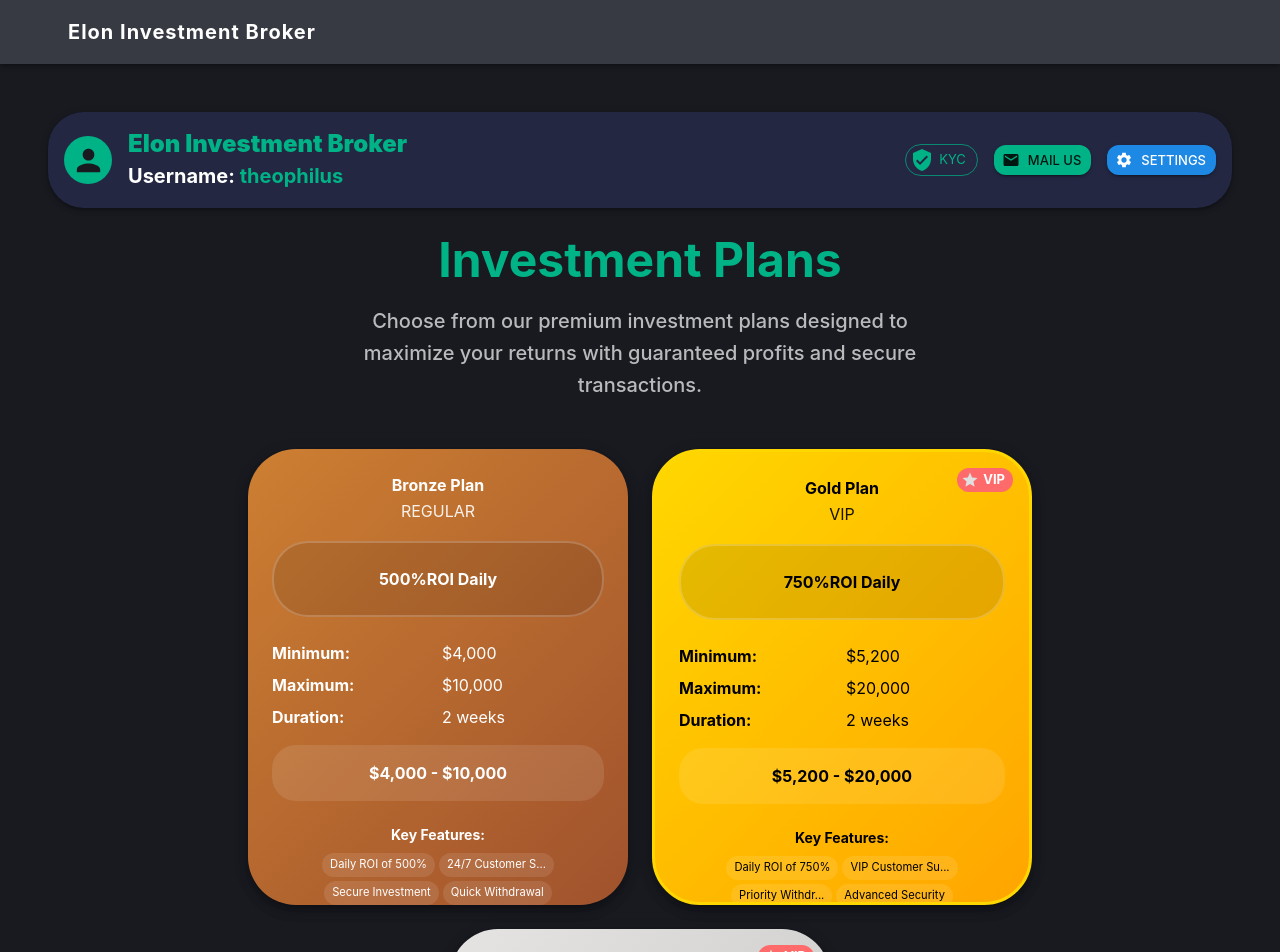
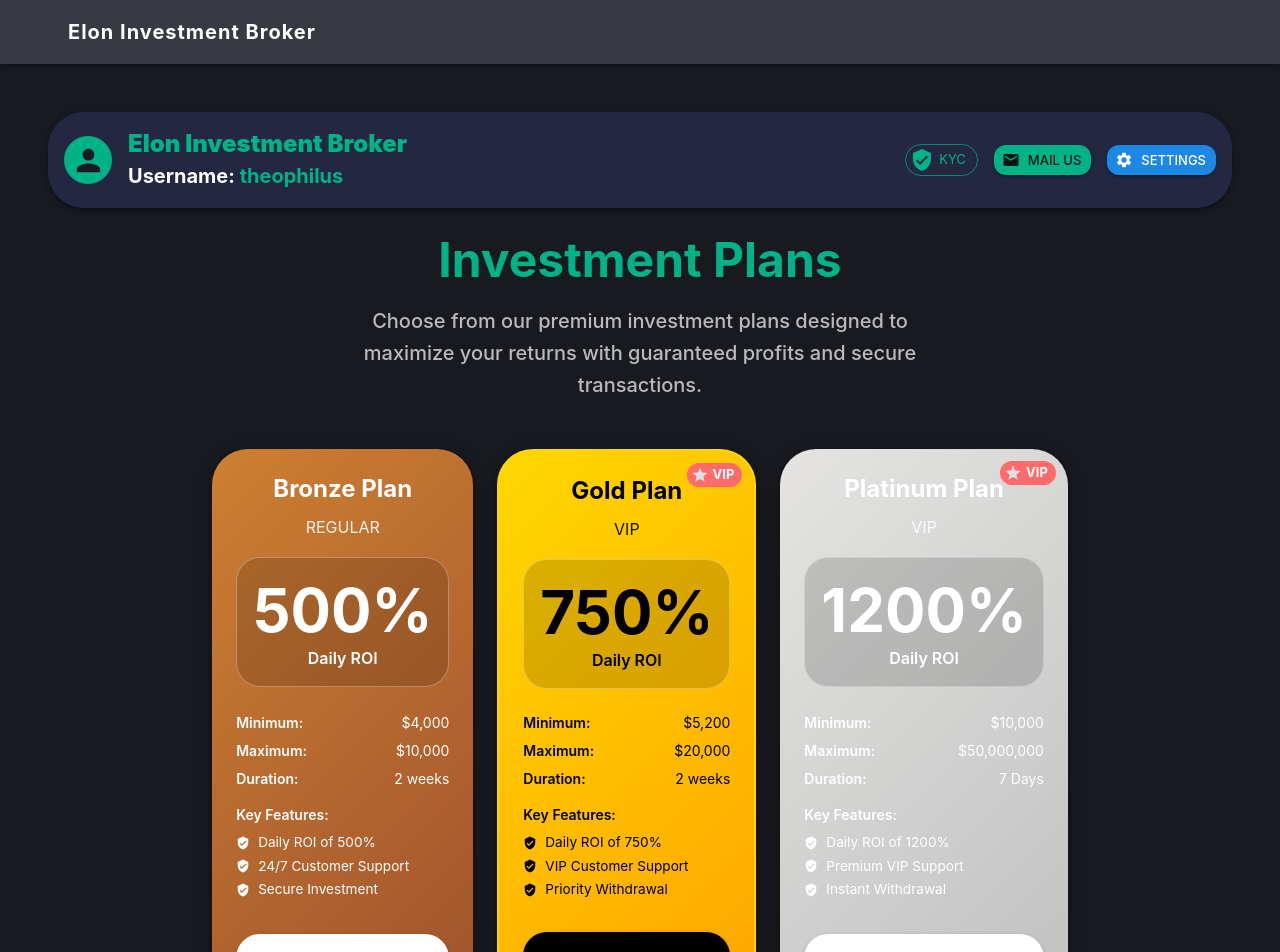
Before and after one commit to Diateck/crypto-forex-frontend-, a React (Vite) app: page /dashboard/buy-plan in a window 1280 px wide. Shown: the top 952 px of the page. Built offline with nearby package versions, Linux system fonts and the light colour scheme; sample sign-in values are in the browser's storage; some icons are missing.

Commit message:
Update BuyPlan.jsx

```diff
--- a/src/pages/BuyPlan.jsx
+++ b/src/pages/BuyPlan.jsx
@@ -191,24 +191,22 @@ export default function BuyPlan() {
         {/* Investment Plans */}
         <Grid container spacing={3} sx={{ mb: 8, justifyContent: 'center' }}>
           {investmentPlans.map((plan) => (
-            <Grid item xs={12} sm={6} lg={4} key={plan.id} sx={{ display: 'flex', justifyContent: 'center' }}>
+            <Grid item xs={12} sm={6} lg={4} key={plan.id}>
               <Card sx={{
-                width: '100%',
-                maxWidth: 380,
-                aspectRatio: '1/1.2',
+                height: '100%',
+                minHeight: 400,
+                maxHeight: 650,
                 position: 'relative',
                 background: plan.gradient,
                 color: plan.name === 'Gold Plan' ? '#000' : '#fff',
-                borderRadius: 4,
-                boxShadow: 8,
+                borderRadius: 3,
+                boxShadow: 6,
                 transition: 'transform 0.3s, boxShadow 0.3s',
                 '&:hover': {
-                  transform: 'translateY(-8px)',
-                  boxShadow: 16
+                  transform: 'translateY(-5px)',
+                  boxShadow: 12
                 },
-                border: plan.name === 'Gold Plan' ? '3px solid #FFD700' : 'none',
-                display: 'flex',
-                flexDirection: 'column'
+                border: plan.name === 'Gold Plan' ? '2px solid #FFD700' : 'none'
               }}>
                 {plan.type === 'VIP' && (
                   <Chip
@@ -217,8 +215,8 @@ export default function BuyPlan() {
                     size="small"
                     sx={{
                       position: 'absolute',
-                      top: 16,
-                      right: 16,
+                      top: 12,
+                      right: 12,
                       bgcolor: '#FF6B6B',
                       color: '#fff',
                       fontWeight: 'bold',
@@ -228,16 +226,15 @@ export default function BuyPlan() {
                 )}
 
                 <CardContent sx={{
-                  p: { xs: 2, sm: 3 },
-                  textAlign: 'center',
+                  p: 3,
                   height: '100%',
                   display: 'flex',
                   flexDirection: 'column',
                   justifyContent: 'space-between'
                 }}>
                   {/* Plan Header */}
-                  <Box>
-                    <Typography variant={{ xs: 'h5', sm: 'h4' }} fontWeight="bold" gutterBottom>
+                  <Box sx={{ textAlign: 'center' }}>
+                    <Typography variant="h5" fontWeight="bold" gutterBottom>
                       {plan.name}
                     </Typography>
                     <Typography variant="subtitle1" sx={{ mb: 2, opacity: 0.9 }}>
@@ -247,96 +244,89 @@ export default function BuyPlan() {
                     {/* ROI Display */}
                     <Box sx={{
                       mb: 3,
-                      p: { xs: 2, sm: 3 },
-                      bgcolor: 'rgba(0,0,0,0.1)',
-                      borderRadius: 3,
-                      border: '2px solid rgba(255,255,255,0.2)'
+                      p: 2,
+                      bgcolor: 'rgba(0,0,0,0.15)',
+                      borderRadius: 2,
+                      border: '1px solid rgba(255,255,255,0.3)'
                     }}>
-                      <Typography variant={{ xs: 'h3', sm: 'h2' }} fontWeight="bold" color="inherit">
+                      <Typography variant="h2" fontWeight="bold" color="inherit">
                         {plan.roi}%
                       </Typography>
-                      <Typography variant={{ xs: 'body1', sm: 'h6' }} fontWeight="bold">
-                        ROI Daily
+                      <Typography variant="body1" fontWeight="600">
+                        Daily ROI
                       </Typography>
                     </Box>
                   </Box>
 
                   {/* Plan Details */}
-                  <Box sx={{ mb: 3 }}>
+                  <Box sx={{ mb: 2 }}>
                     <Box sx={{
-                      display: 'grid',
-                      gridTemplateColumns: '1fr 1fr',
-                      gap: 1,
-                      mb: 2,
-                      textAlign: 'left',
-                      fontSize: { xs: '0.8rem', sm: '0.9rem' }
+                      display: 'flex',
+                      justifyContent: 'space-between',
+                      mb: 1
                     }}>
-                      <Typography fontWeight="bold">Minimum:</Typography>
-                      <Typography>${plan.minAmount.toLocaleString()}</Typography>
-                      <Typography fontWeight="bold">Maximum:</Typography>
-                      <Typography>${plan.maxAmount.toLocaleString()}</Typography>
-                      <Typography fontWeight="bold">Duration:</Typography>
-                      <Typography>{plan.duration}</Typography>
+                      <Typography variant="body2" fontWeight="600">Minimum:</Typography>
+                      <Typography variant="body2">${plan.minAmount.toLocaleString()}</Typography>
+                    </Box>
+                    <Box sx={{
+                      display: 'flex',
+                      justifyContent: 'space-between',
+                      mb: 1
+                    }}>
+                      <Typography variant="body2" fontWeight="600">Maximum:</Typography>
+                      <Typography variant="body2">${plan.maxAmount.toLocaleString()}</Typography>
+                    </Box>
+                    <Box sx={{
+                      display: 'flex',
+                      justifyContent: 'space-between',
+                      mb: 2
+                    }}>
+                      <Typography variant="body2" fontWeight="600">Duration:</Typography>
+                      <Typography variant="body2">{plan.duration}</Typography>
                     </Box>
 
-                    {/* Amount Range Display */}
-                    <Box sx={{
-                      p: { xs: 1.5, sm: 2 },
-                      bgcolor: 'rgba(255,255,255,0.1)',
-                      borderRadius: 2,
-                      textAlign: 'center'
-                    }}>
-                      <Typography variant={{ xs: 'body1', sm: 'h6' }} fontWeight="bold">
-                        ${plan.minAmount.toLocaleString()} - ${plan.maxAmount.toLocaleString()}
-                      </Typography>
-                    </Box>
-                  </Box>
-
-                  {/* Features List - Condensed for square format */}
-                  <Box sx={{ mb: 3, flexGrow: 1 }}>
-                    <Typography variant="body2" fontWeight="bold" sx={{ mb: 1 }}>
+                    {/* Features */}
+                    <Typography variant="body2" fontWeight="600" sx={{ mb: 1 }}>
                       Key Features:
                     </Typography>
-                    <Box sx={{ display: 'flex', flexWrap: 'wrap', gap: 0.5, justifyContent: 'center' }}>
-                      {plan.features.slice(0, 4).map((feature, index) => (
-                        <Chip
-                          key={index}
-                          label={feature.length > 18 ? feature.substring(0, 15) + '...' : feature}
-                          size="small"
-                          sx={{
-                            bgcolor: 'rgba(255,255,255,0.1)',
-                            color: 'inherit',
-                            fontSize: '0.7rem',
-                            height: 24
-                          }}
-                        />
+                    <Box sx={{ mb: 2 }}>
+                      {plan.features.slice(0, 3).map((feature, index) => (
+                        <Typography key={index} variant="body2" sx={{
+                          display: 'flex',
+                          alignItems: 'center',
+                          mb: 0.5,
+                          fontSize: '0.85rem'
+                        }}>
+                          <VerifiedUser sx={{ fontSize: 14, mr: 1 }} />
+                          {feature}
+                        </Typography>
                       ))}
                     </Box>
                   </Box>
 
-                  {/* Invest Button - Always at bottom */}
-                  <Box sx={{ mt: 'auto' }}>
+                  {/* Invest Button */}
                   <Button
                     variant="contained"
                     fullWidth
                     size="large"
                     onClick={() => handleInvestClick(plan)}
                     sx={{
-                        py: { xs: 1.5, sm: 2 },
-                        fontSize: { xs: '1rem', sm: '1.1rem' },
+                      py: 2,
+                      fontSize: '1.1rem',
                       fontWeight: 'bold',
                       bgcolor: plan.name === 'Gold Plan' ? '#000' : '#fff',
                       color: plan.name === 'Gold Plan' ? '#FFD700' : plan.color,
-                        boxShadow: 3,
+                      borderRadius: 2,
+                      textTransform: 'uppercase',
+                      letterSpacing: 1,
                       '&:hover': {
-                          boxShadow: 6,
-                          bgcolor: plan.name === 'Gold Plan' ? '#333' : '#f0f0f0'
+                        bgcolor: plan.name === 'Gold Plan' ? '#333' : '#f5f5f5',
+                        transform: 'scale(1.02)'
                       }
                     }}
                   >
                     Invest Now
                   </Button>
-                  </Box>
                 </CardContent>
               </Card>
             </Grid>
```
Lines whose indentation alone changed are shown as unchanged.
